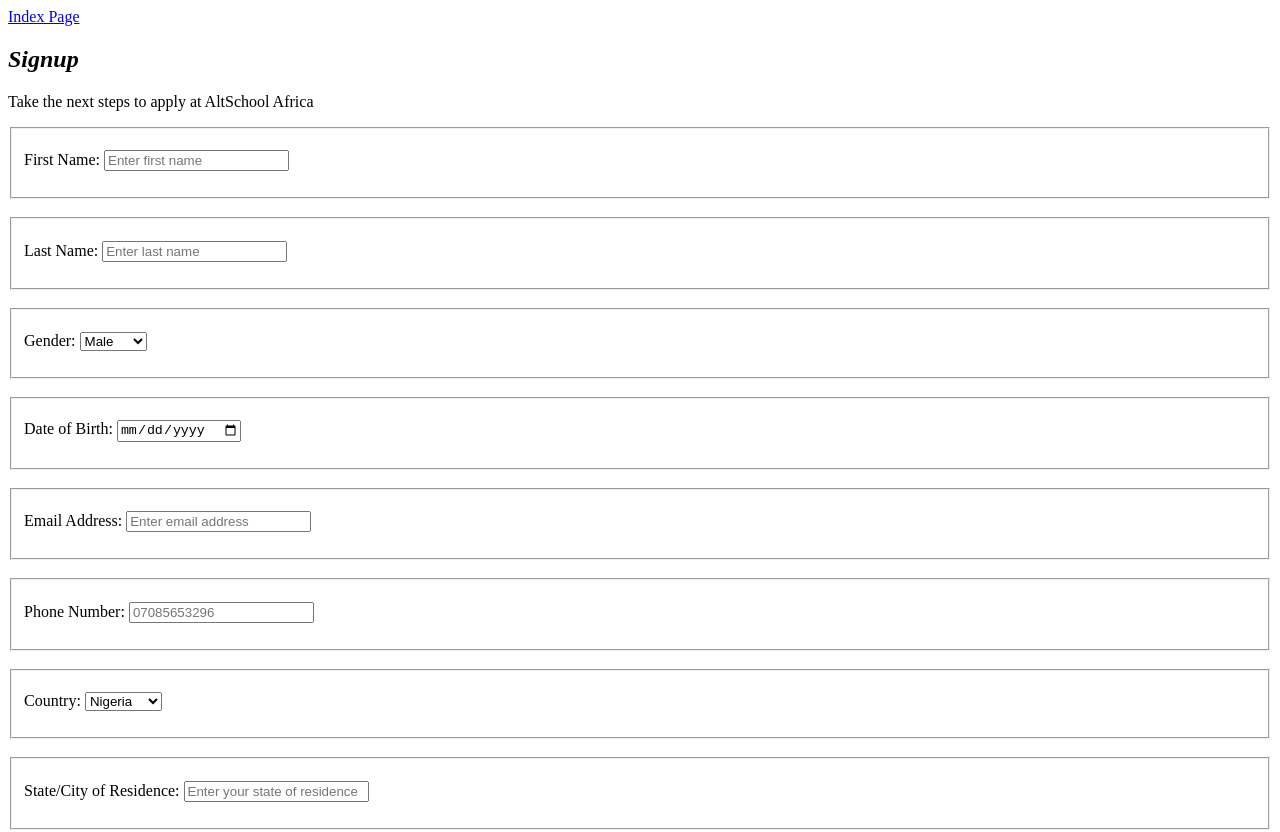
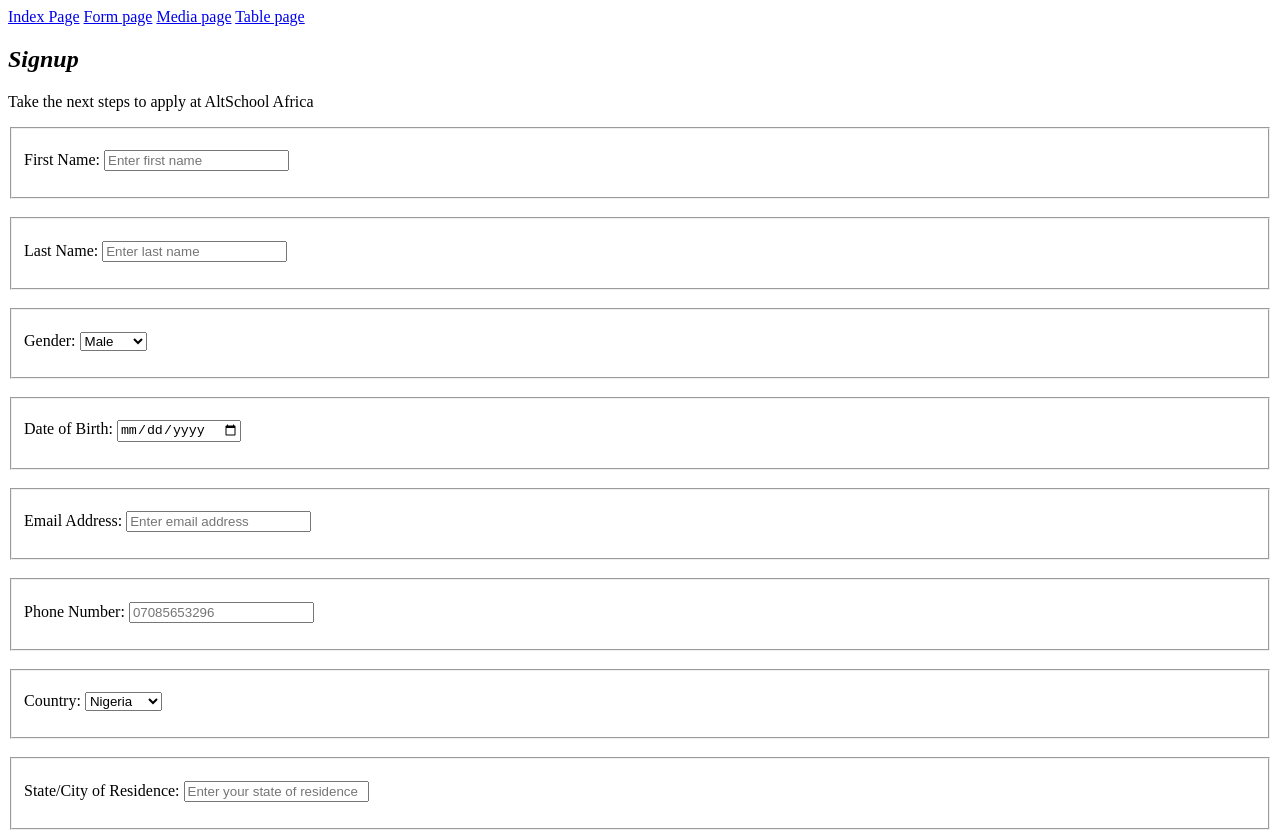
Before and after one commit to CodeRheem/Altschool-Assignment-2, a plain HTML site: page form.html in a window 1280 px wide. Shown: the top 832 px of the page. Drawn offline with Linux system fonts and the light colour scheme.

Commit message:
Update form.html

```diff
--- a/form.html
+++ b/form.html
@@ -7,8 +7,11 @@
 </head>
 <body>
     <header>
-        <nav>
+        <nav role="navigation">
             <a href="/">Index Page</a>
+            <a href="form.html">Form page</a>
+            <a href="media.html">Media page</a>
+            <a href="table.html">Table page</a>
         </nav>
         <h2><em>Signup</em></h2>
         <p>Take the next steps to apply at AltSchool Africa</p>
```
